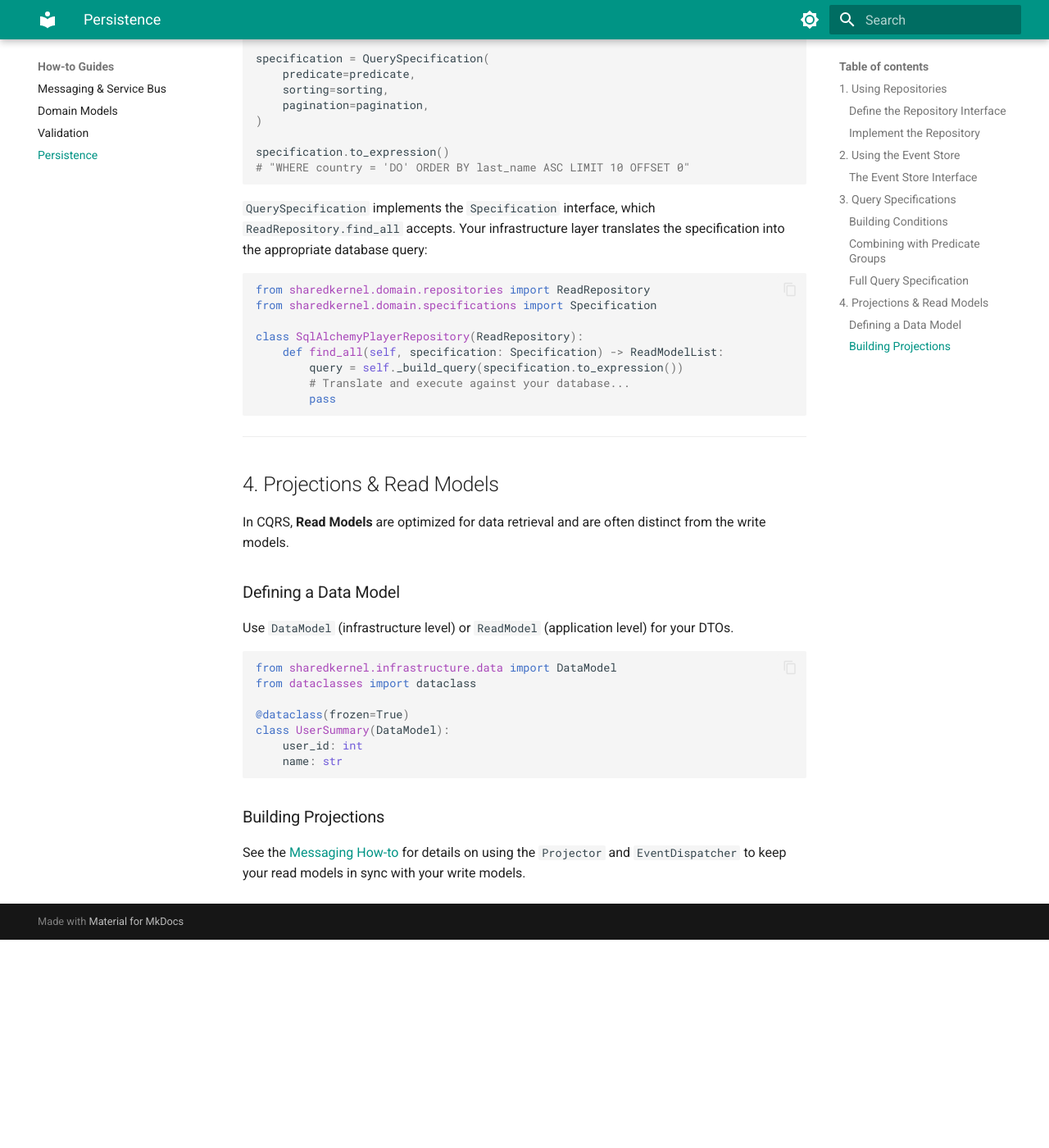
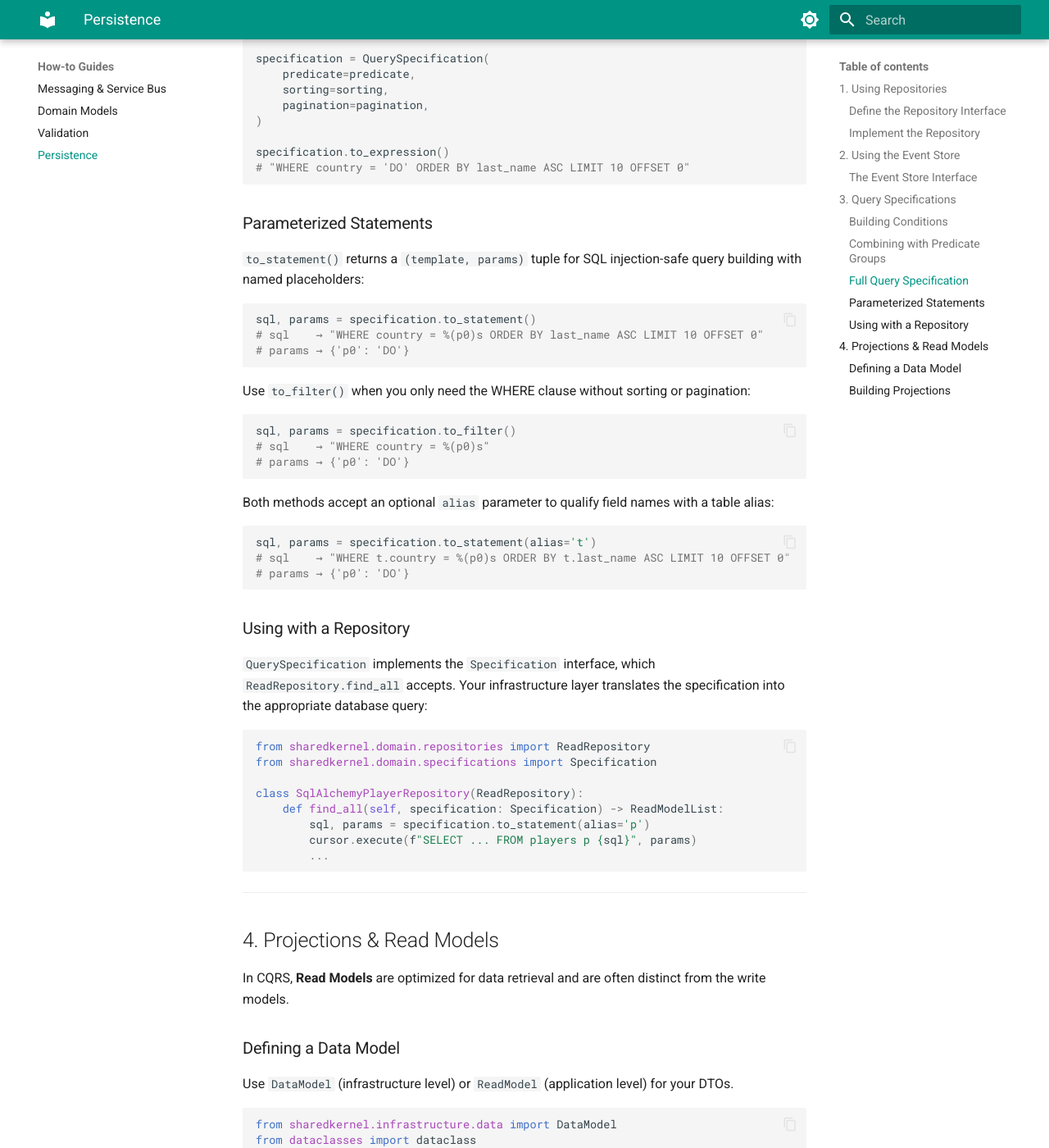
Before and after one commit to juanluiscr27/shared-kernel, an MkDocs documentation site: the page built from docs/how-to/persistence.md, in a window 1280 px wide and 1400 px high, scrolled down 3518 px. Shown: the whole window at 82% size. Built offline with MkDocs 1.6.1 and Material for MkDocs 9.7.7, drawn with Linux system fonts in a browser that asks for light colours; before the commit the page ends 4664 px from its top, so only the background shows below that.

Commit message:
docs: Update persistence guide with to_statement and to_filter usage
Co-Authored-By: Claude Opus 4.6 (1M context) <noreply@anthropic.com>

````diff
--- a/docs/how-to/persistence.md
+++ b/docs/how-to/persistence.md
@@ -157,6 +157,34 @@ specification.to_expression()
 # "WHERE country = 'DO' ORDER BY last_name ASC LIMIT 10 OFFSET 0"
 ```
 
+### Parameterized Statements
+
+`to_statement()` returns a `(template, params)` tuple for SQL injection-safe query building with named placeholders:
+
+```python
+sql, params = specification.to_statement()
+# sql    → "WHERE country = %(p0)s ORDER BY last_name ASC LIMIT 10 OFFSET 0"
+# params → {'p0': 'DO'}
+```
+
+Use `to_filter()` when you only need the WHERE clause without sorting or pagination:
+
+```python
+sql, params = specification.to_filter()
+# sql    → "WHERE country = %(p0)s"
+# params → {'p0': 'DO'}
+```
+
+Both methods accept an optional `alias` parameter to qualify field names with a table alias:
+
+```python
+sql, params = specification.to_statement(alias='t')
+# sql    → "WHERE t.country = %(p0)s ORDER BY t.last_name ASC LIMIT 10 OFFSET 0"
+# params → {'p0': 'DO'}
+```
+
+### Using with a Repository
+
 `QuerySpecification` implements the `Specification` interface, which `ReadRepository.find_all` accepts. Your infrastructure layer translates the specification into the appropriate database query:
 
 ```python
@@ -165,9 +193,9 @@ from sharedkernel.domain.specifications import Specification
 
 class SqlAlchemyPlayerRepository(ReadRepository):
     def find_all(self, specification: Specification) -> ReadModelList:
-        query = self._build_query(specification.to_expression())
-        # Translate and execute against your database...
-        pass
+        sql, params = specification.to_statement(alias='p')
+        cursor.execute(f"SELECT ... FROM players p {sql}", params)
+        ...
 ```
 
 ---
````
